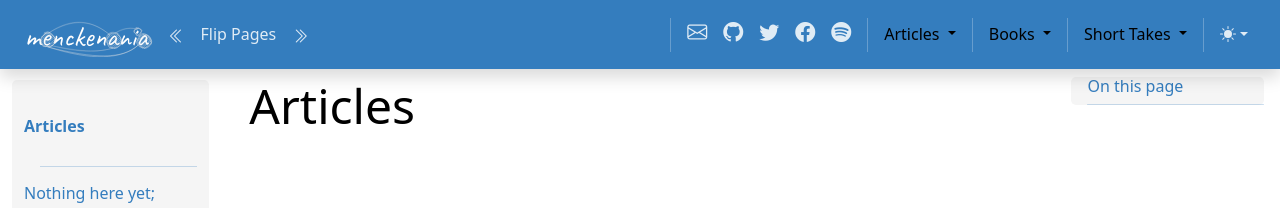
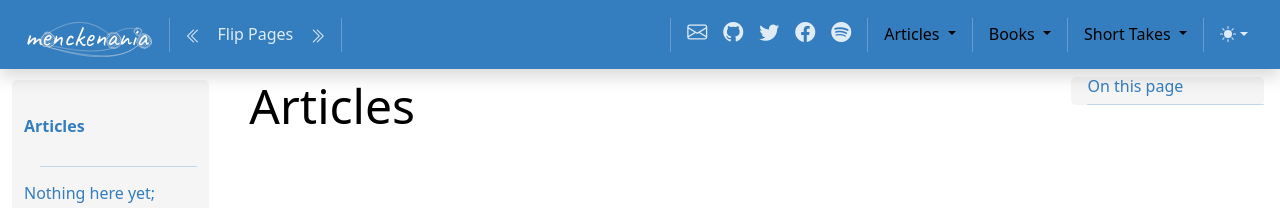
Before and after one commit to menckend/alpha, a Jekyll site: the page built from pages/1/1.md, in a window 1280 px wide. Shown: the top 208 px of the page. Built offline with Jekyll 4.4.1, drawn with Linux system fonts in a browser that asks for light colours; nearby versions of some CDN libraries; library files that are not in the unit come from our copies.

Commit message:
Update in-page-nav-buttons.html

```diff
--- a/_includes/in-page-nav-buttons.html
+++ b/_includes/in-page-nav-buttons.html
@@ -91,11 +91,12 @@
 
 
 
-  <ul class="navbar-nav flex-row flex-wrap bd-navbar-nav">
-    <li class="nav-item col-6 col-lg-auto">
+  <ul class="navbar-nav flex-row flex-wrap bd-navbar-nav" style="padding-left 16px;">
+    <li class="nav-item py-2 py-lg-1 col-12 col-lg-auto">
+      <div class="vr d-none d-lg-flex h-100 mx-lg-2 text-white">
+        </div>
       <hr class="d-lg-none my-2 text-white-50">
-    </li>
-    <li class="nav-item col-6 col-lg-auto">
+    </li>    <li class="nav-item col-6 col-lg-auto">
       <a class="nav-link py-2 px-0 px-lg-2 active" aria-current="true" href="{{ prvurl | remove: '/'}}" ><i class="bi bi-chevron-double-left"></i></a>
     </li>
     <li class="nav-item col-6 col-lg-auto">
@@ -103,10 +104,11 @@
     </li>
     <li class="nav-item col-6 col-lg-auto">
       <a class="nav-link py-2 px-0 px-lg-2 active" aria-current="true" href="{{ nxturl | remove: '/'}}" ><i class="bi bi-chevron-double-right"></i></a>
-    <li class="nav-item col-6 col-lg-auto">
-      <hr class="d-lg-none my-2 text-white-50">
-    </li>
-  </ul>
+      <li class="nav-item py-2 py-lg-1 col-12 col-lg-auto">
+        <div class="vr d-none d-lg-flex h-100 mx-lg-2 text-white">
+          </div>
+        <hr class="d-lg-none my-2 text-white-50">
+      </li>  </ul>
 
 
 
```
